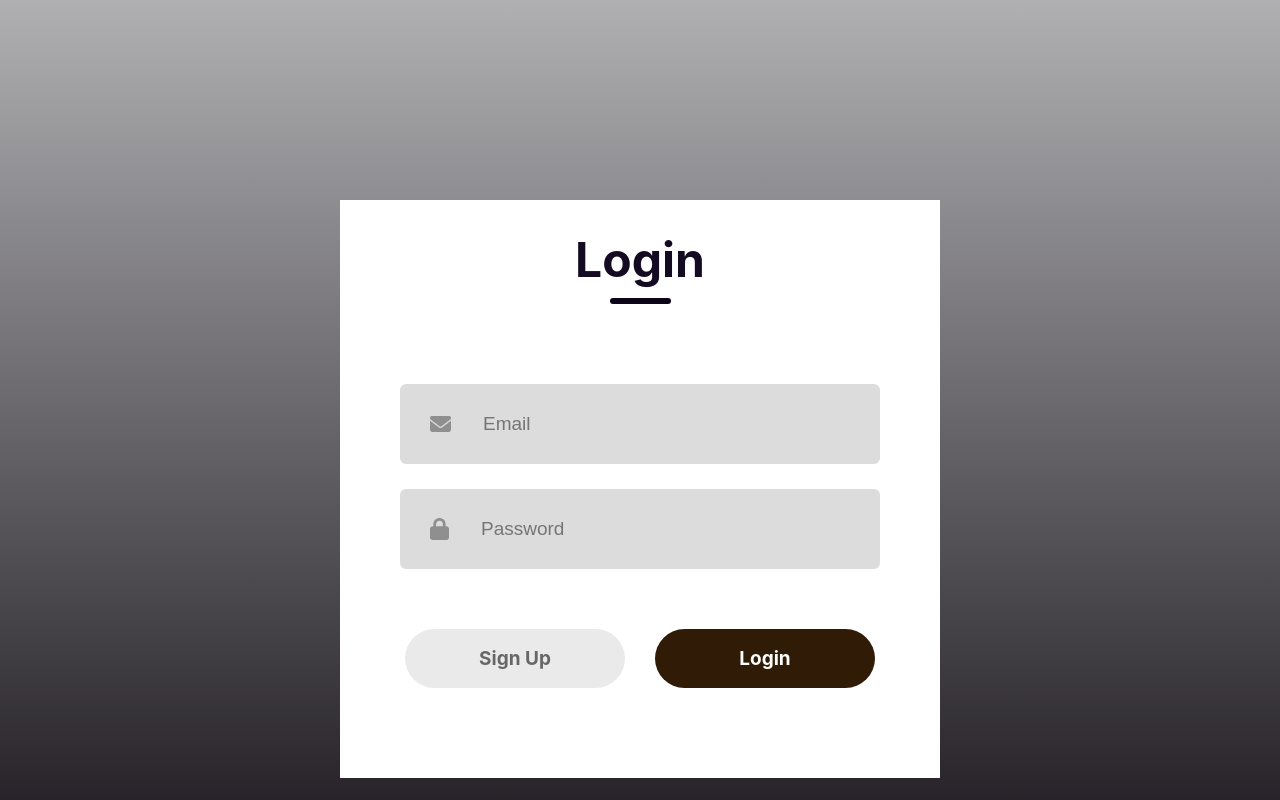
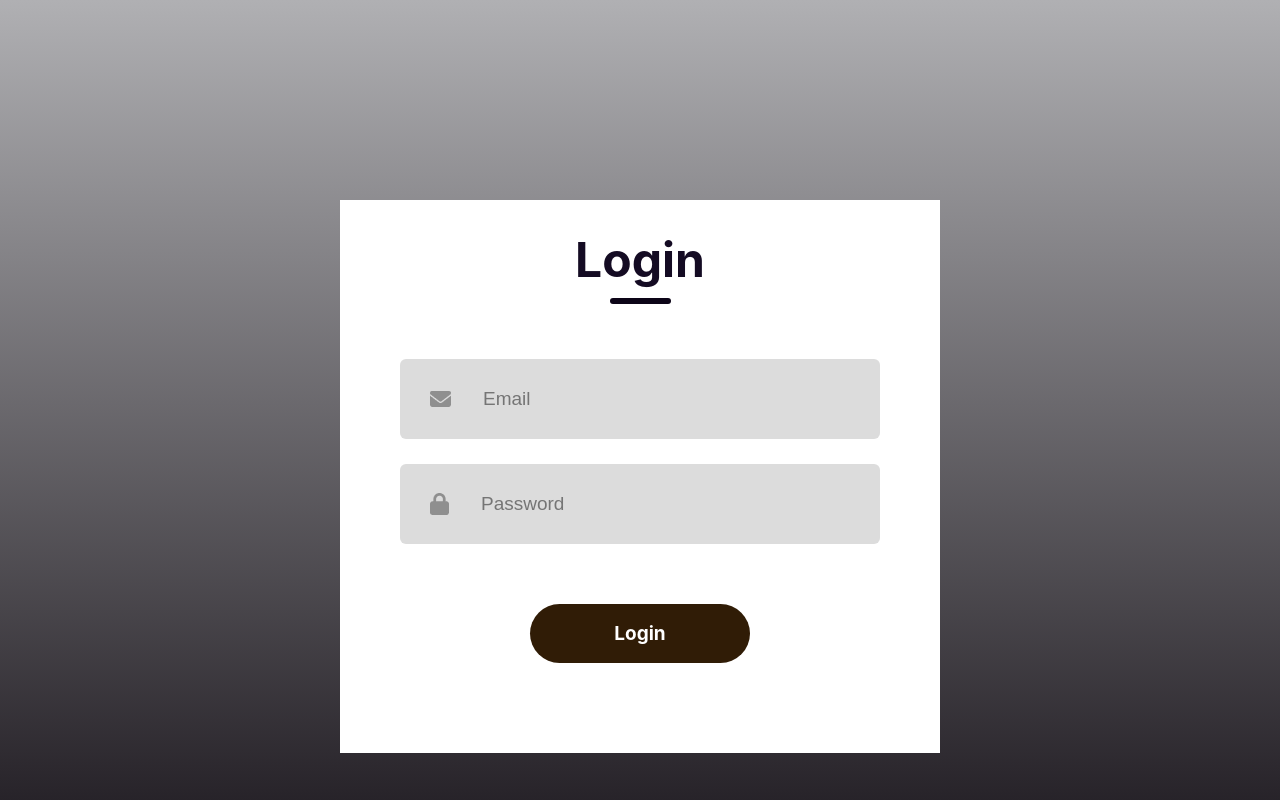
Before and after one commit to dyingpotato890/Prison-Management-System, a React (Create React App) app in the folder Frontend/: page / in a window 1280 px wide. Shown: the top 800 px of the page. Built offline with nearby package versions, Linux system fonts and the light colour scheme.

Commit message:
Update LoginSignUp.jsx

```diff
--- a/Frontend/src/Components/Login/LoginSignUp.jsx
+++ b/Frontend/src/Components/Login/LoginSignUp.jsx
@@ -1,25 +1,20 @@
 import React, { useState } from 'react'
 import './LoginSignUp.css'
 
-import user_icon from '../Assets/person.png'
+
 import email_icon from '../Assets/email.png'
 import password_icon from '../Assets/password.png'
 
 
 const LoginSignUp = () => {
-    const [action,setAction] = useState("Login");
+
   return (
     <div className='container'>
         <div className="header">
-            <div className="text">{action}</div>
+            <div className="text">Login</div>
             <div className="underline"></div>
         </div>
         <div className="inputs">
-            {action==="Login"?<div></div>: <div className="input">
-                <img src={user_icon} alt="" />
-                <input type="text" placeholder='Username' />
-            </div>}
-
             <div className="input">
                 <img src={email_icon} alt="" />
                 <input type="Email"placeholder='Email' />
@@ -30,8 +25,8 @@ const LoginSignUp = () => {
             </div>
         </div>
         <div className="submitContainer">
-            <div className={action === "Login"?"submit gray":"submit"}onClick={()=>{setAction("Sign Up")}}>Sign Up</div>
-            <div className={action === "Sign Up"?"submit gray":"submit"}onClick={()=>{setAction("Login")}}>Login</div>
+
+            <div className="submit">Login</div>
         </div>
       </div>
   )
```
